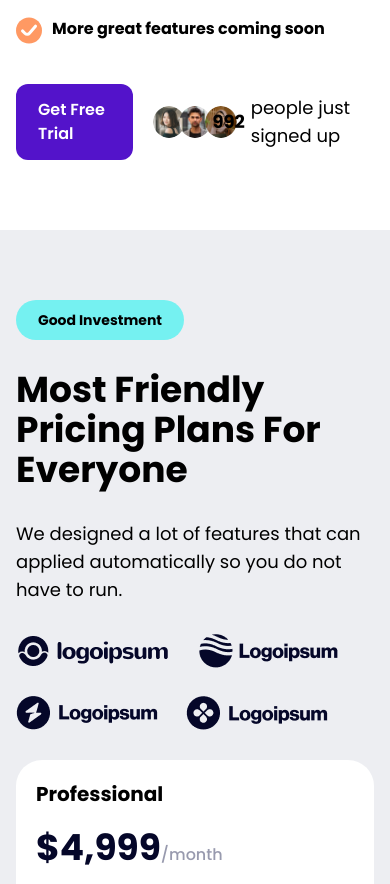
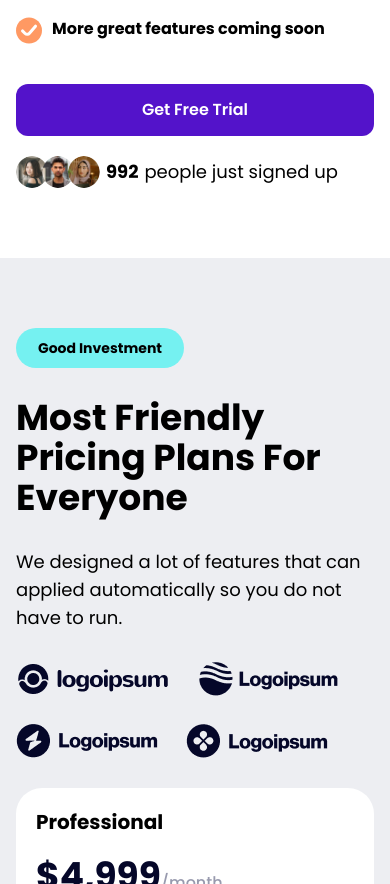
Before and after one commit to hendrasan/benarrr, a website: page public/index.html in a window 390 px wide. Shown: the part 4596-5480 px from the top of the page. Drawn offline with Linux system fonts and the light colour scheme.

Commit message:
fix: fix alignment issue in showcase section

```diff
--- a/public/index.html
+++ b/public/index.html
@@ -305,7 +305,7 @@
               </li>
             </ul>
 
-            <div class="flex items-center gap-5">
+            <div class="flex flex-col md:flex-row md:items-center gap-5">
               <a href="#" class="flex items-center justify-center gap-2.5 text-white bg-primary hover:bg-primary/60 font-semibold rounded-xl py-3.5 px-5.5">Get Free Trial</a>
 
               <div class="flex items-center gap-1.5 text-lg">
```
Also changed, not shown: public/main.css.
